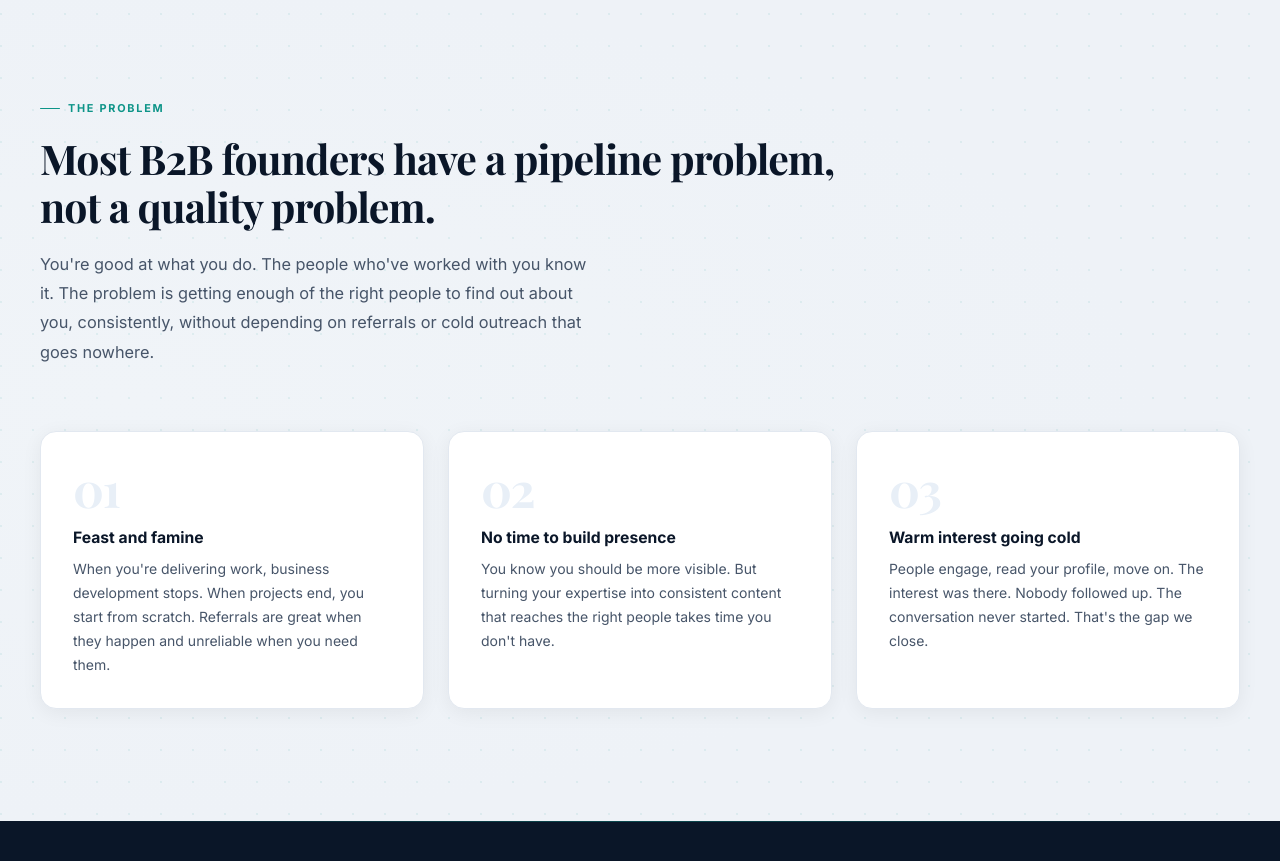
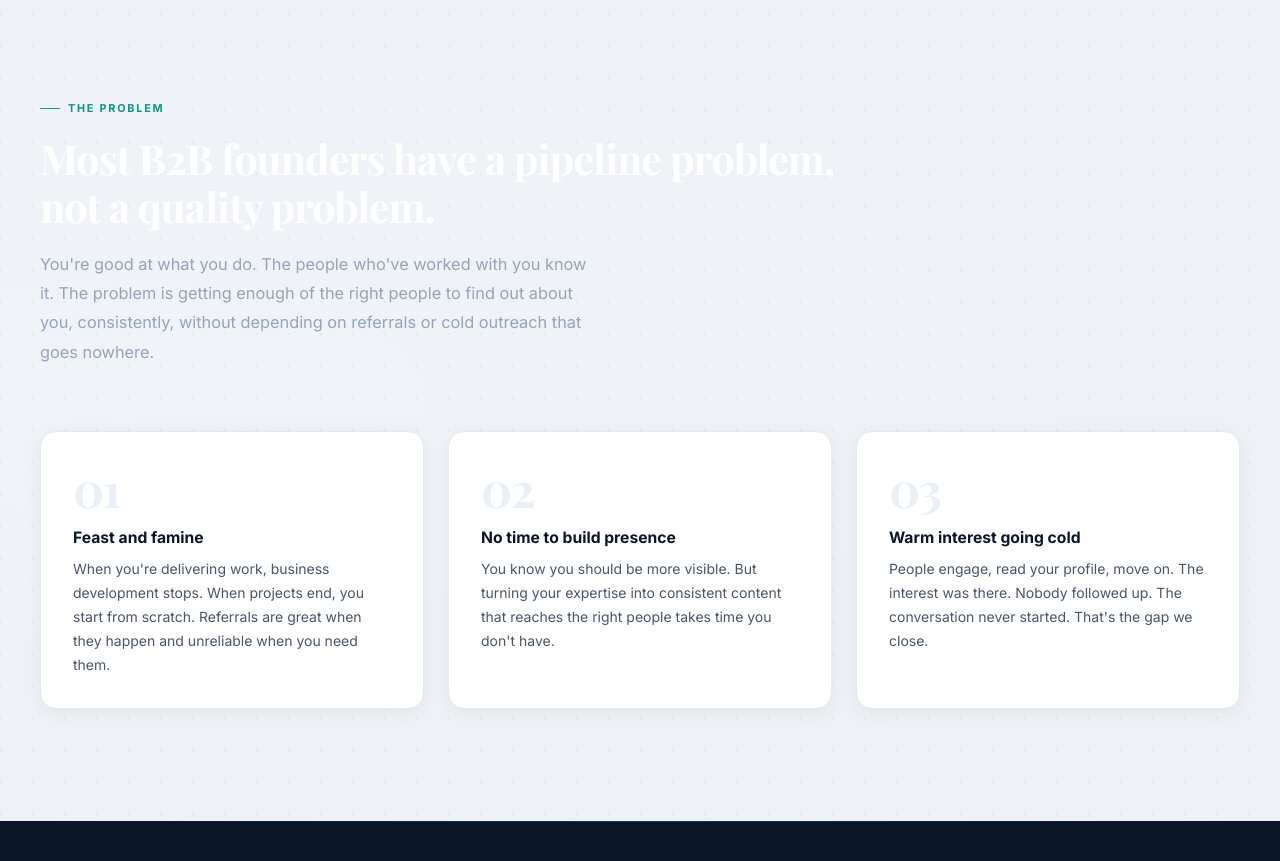
Before and after one commit to TobiWilliams001/Elitehands-Outbound, a React (Vite) app: page / in a window 1280 px wide. Shown: the part 1320-2181 px from the top of the page. Built offline with nearby package versions, Linux system fonts and the light colour scheme; a web font is replaced by a local one.

Commit message:
design: rework Problem section as dark editorial numeral layout
Drops the boxed white cards with drop shadows in favor of a borderless
list with large faint numerals and vertical dividers, matching the
HowItWorks section's treatment for a more cohesive, less templated feel.

```diff
--- a/src/components/Problem.tsx
+++ b/src/components/Problem.tsx
@@ -26,12 +26,12 @@ export const Problem = () => {
       <div className="container">
         <div className="reveal">
           <div className="section-label">The problem</div>
-          <h2 className="section-title" style={{ color: 'var(--navy)' }}>
+          <h2 className="section-title">
             Most B2B founders have a pipeline problem,
             <br />
             not a quality problem.
           </h2>
-          <p className="section-sub" style={{ color: 'var(--slate)' }}>
+          <p className="section-sub">
             You're good at what you do. The people who've worked with you know it. The problem is
             getting enough of the right people to find out about you, consistently, without
             depending on referrals or cold outreach that goes nowhere.
```
